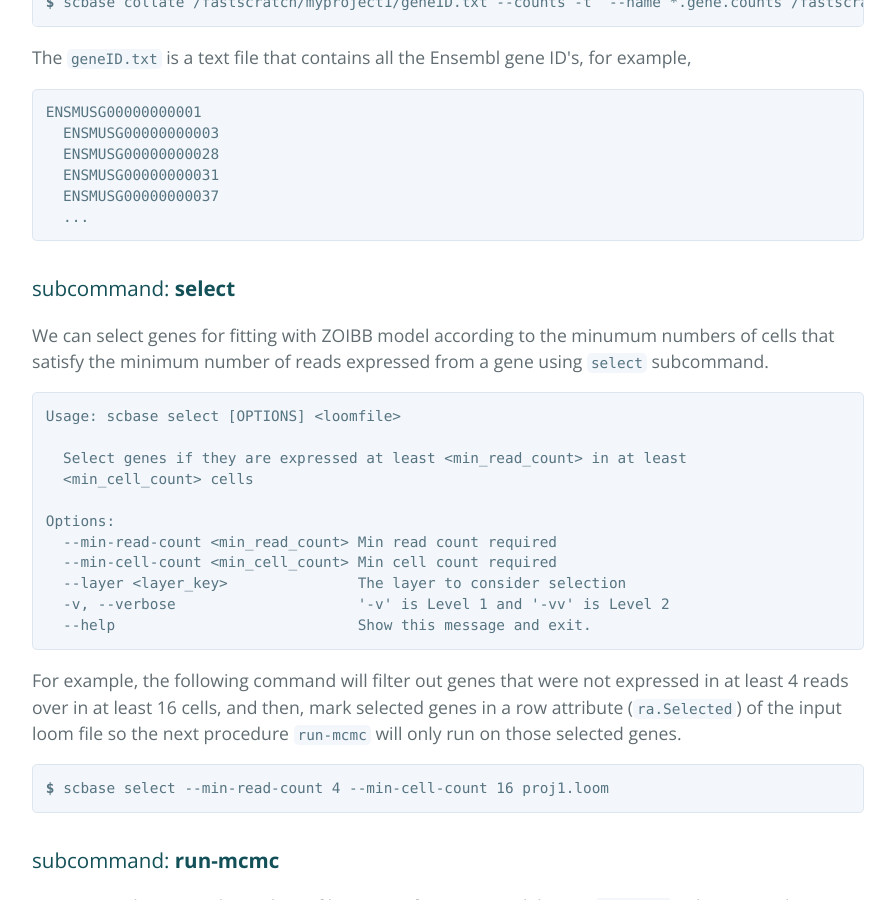
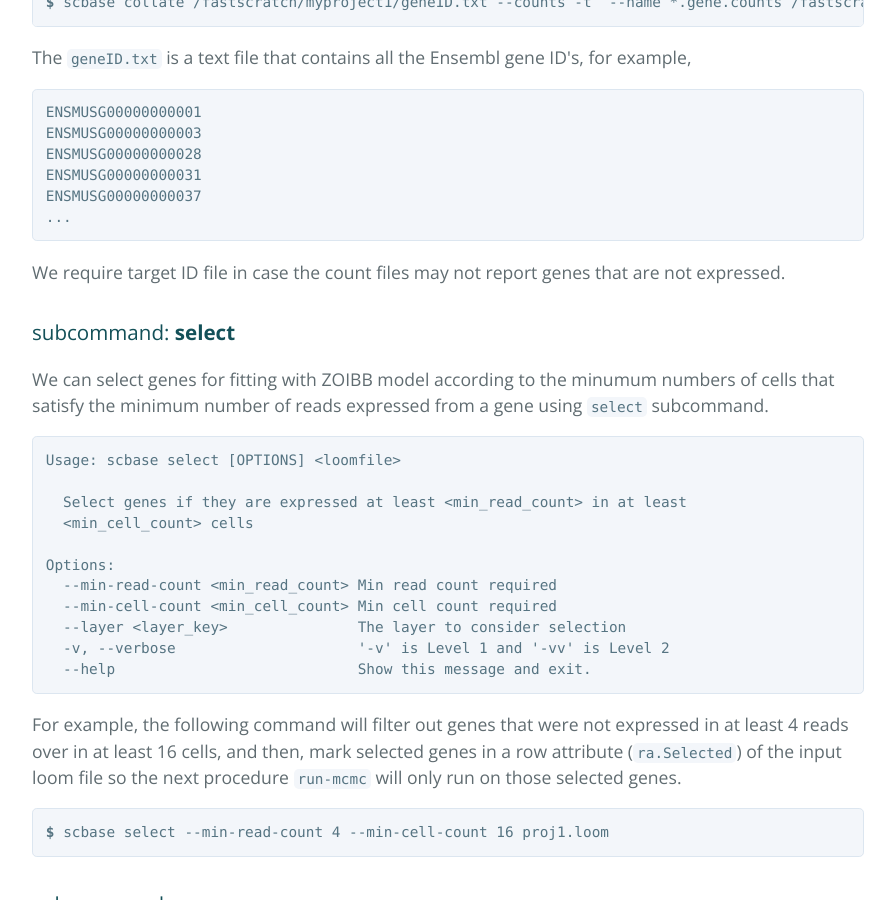
Before and after one commit to churchill-lab/scBASE, a Jekyll site: the page built from index.html, in a window 1280 px wide and 900 px high, scrolled down 2962 px. Shown: the whole window, without its empty margins (192-1087 px from the left). Built offline with Jekyll 4.4.1, drawn with Linux system fonts in a browser that asks for light colours; the list of posts is cut into pages by our own code.

Commit message:
[kbchoi] Modified github pages

```diff
--- a/index.html
+++ b/index.html
@@ -91,12 +91,13 @@ Options:
 </code></pre>
 <p>The <code>geneID.txt</code> is a text file that contains all the Ensembl gene ID's, for example, </p>
 <pre><code>ENSMUSG00000000001
-  ENSMUSG00000000003
-  ENSMUSG00000000028
-  ENSMUSG00000000031
-  ENSMUSG00000000037
-  ...
+ENSMUSG00000000003
+ENSMUSG00000000028
+ENSMUSG00000000031
+ENSMUSG00000000037
+...
 </code></pre>
+<p>We require target ID file in case the count files may not report genes that are not expressed.</p>
 
 <h3><a id="select" class="anchor" href="#select" aria-hidden="true"><span class="octicon octicon-link"></span></a>subcommand: <strong>select</strong></h3>
 <p>We can select genes for fitting with ZOIBB model according to the minumum numbers of cells that satisfy the minimum number of reads expressed from a gene using <code>select</code> subcommand.</p>
```
